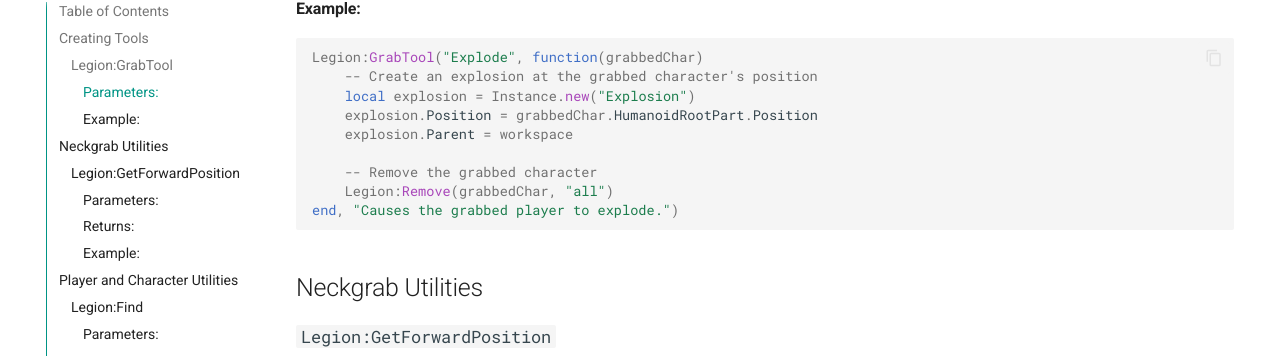
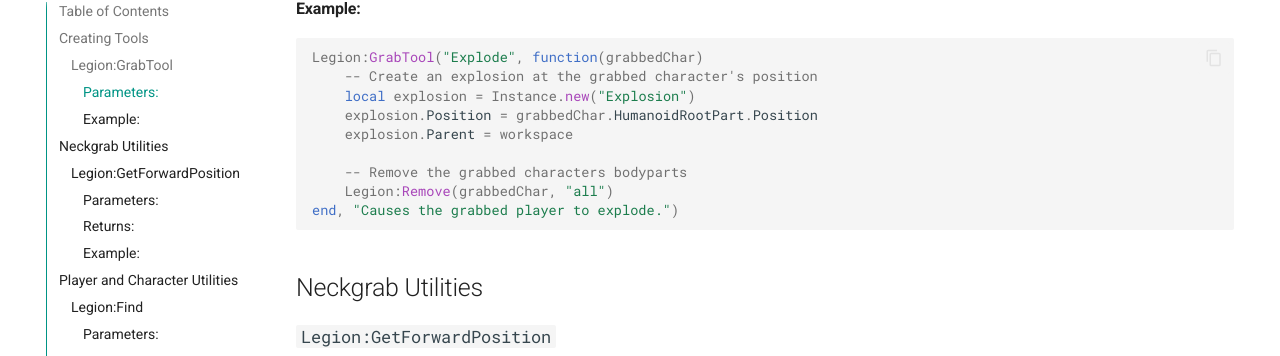
Before and after one commit to penguin-cmyk/neckgrab-documentation, an MkDocs documentation site: the page built from docs/index.md, in a window 1280 px wide and 900 px high, scrolled down 847 px. Shown: the part 97-453 px from the top of the window. Built offline with MkDocs 1.6.1 and Material for MkDocs 9.7.7, drawn with Linux system fonts in a browser that asks for light colours.

Commit message:
Update index.md

````diff
--- a/docs/index.md
+++ b/docs/index.md
@@ -35,7 +35,7 @@ Legion:GrabTool("Explode", function(grabbedChar)
     explosion.Position = grabbedChar.HumanoidRootPart.Position
     explosion.Parent = workspace
 
-    -- Remove the grabbed character
+    -- Remove the grabbed characters bodyparts
     Legion:Remove(grabbedChar, "all")
 end, "Causes the grabbed player to explode.")
 ```
````
